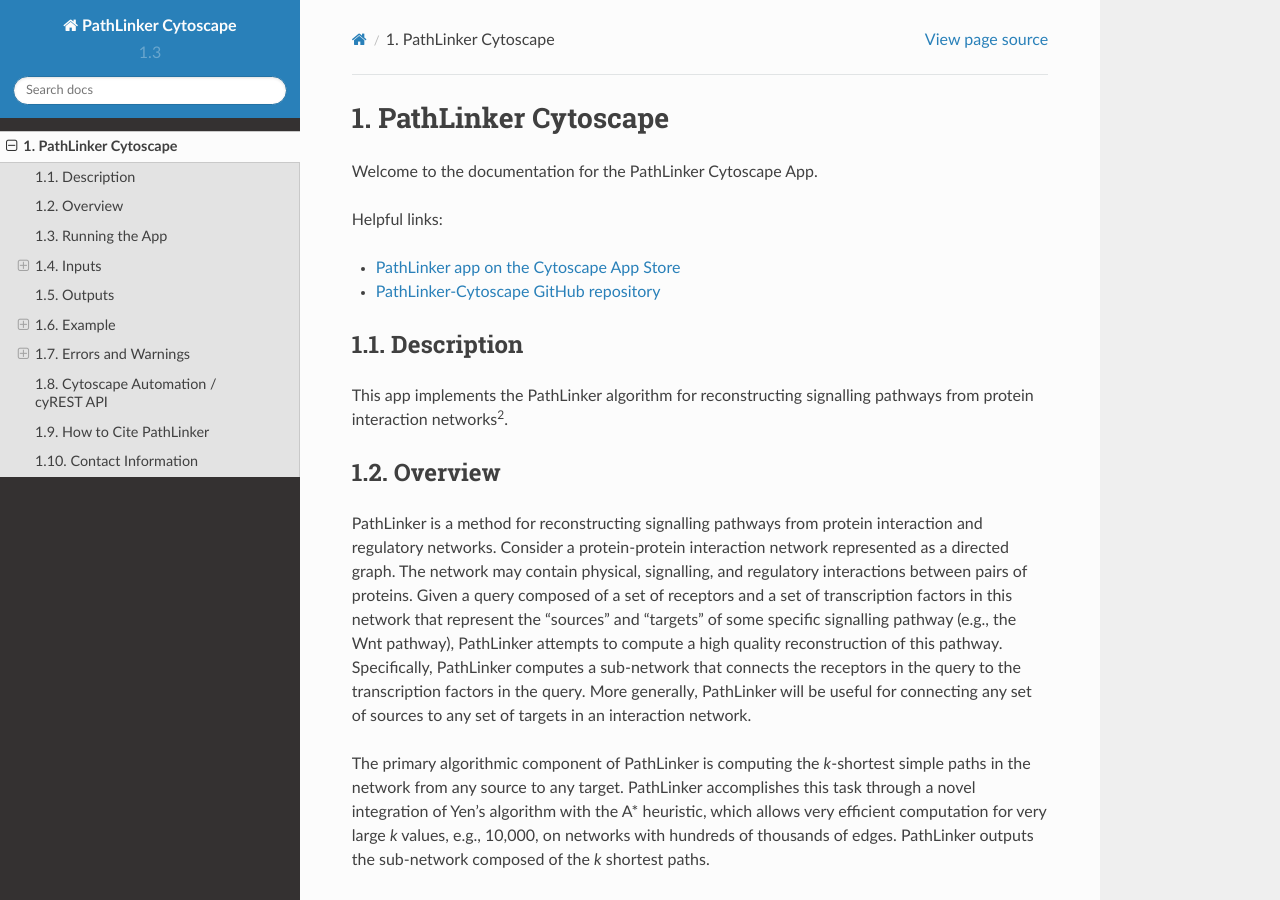
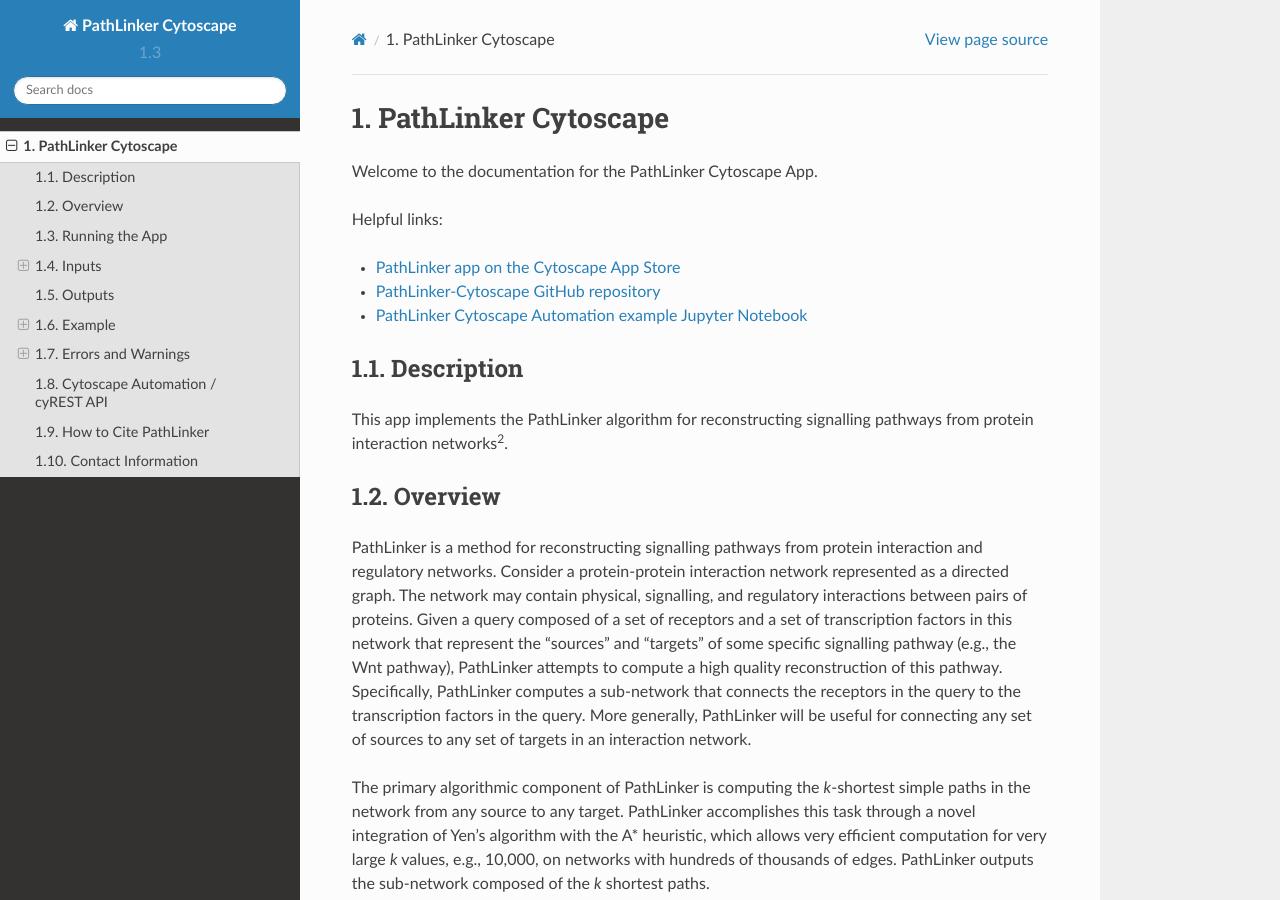
Before and after one commit to Murali-group/PathLinker-Cytoscape, a Sphinx documentation site: the page built from docs/PathLinker_Cytoscape.md, in a window 1280 px wide and 900 px high. Built offline with Sphinx 7.4.7 and the Read the Docs theme 2.0.0, drawn with Linux system fonts in a browser that asks for light colours.

Commit message:
Update PathLinker_Cytoscape.md

```diff
--- a/docs/PathLinker_Cytoscape.md
+++ b/docs/PathLinker_Cytoscape.md
@@ -6,6 +6,7 @@
 Helpful links:
 - [PathLinker app on the Cytoscape App Store](http://apps.cytoscape.org/apps/pathlinker)
 - [PathLinker-Cytoscape GitHub repository](https://github.com/Murali-group/PathLinker-Cytoscape)
+- [PathLinker Cytoscape Automation example Jupyter Notebook](http://nbviewer.jupyter.org/github/Murali-group/PathLinker-Cytoscape/blob/master/cytoscape-automation-example/jupyter_notebook_example.ipynb)
 
 ## Description
 
```
